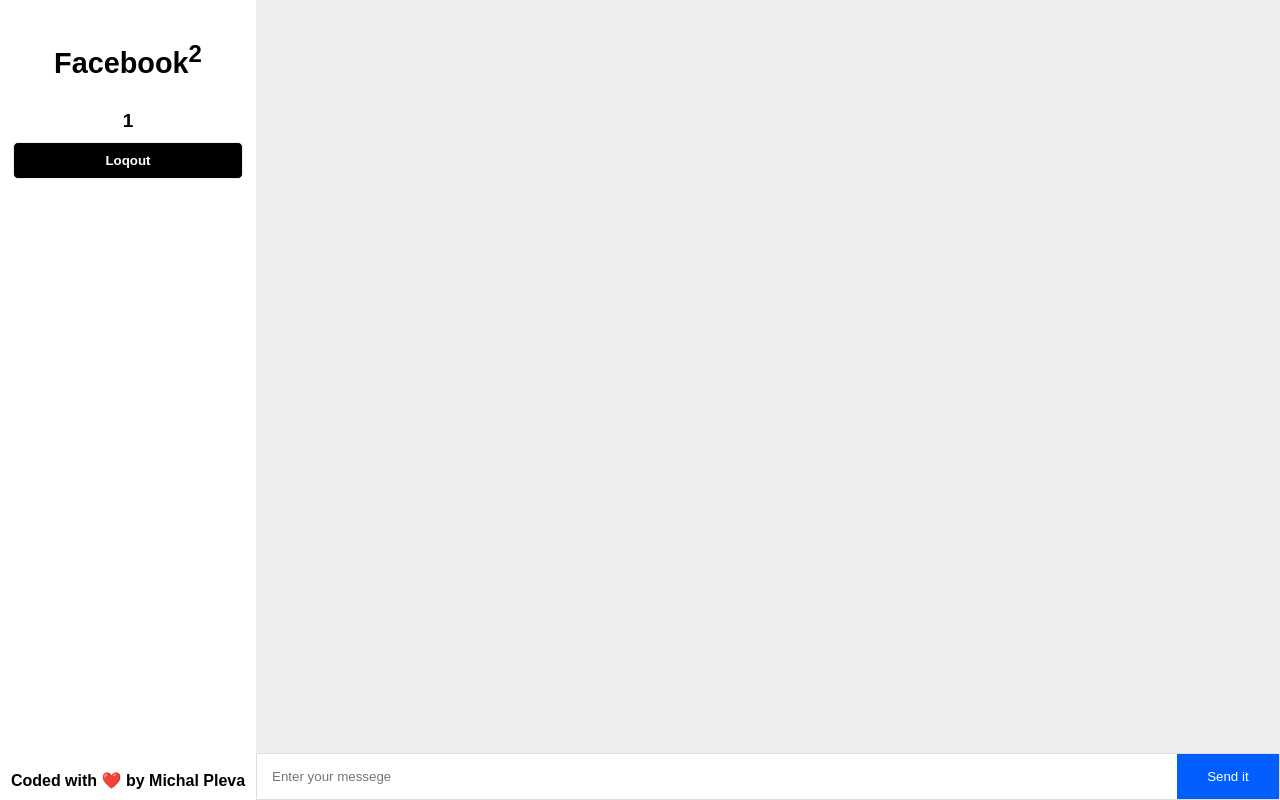
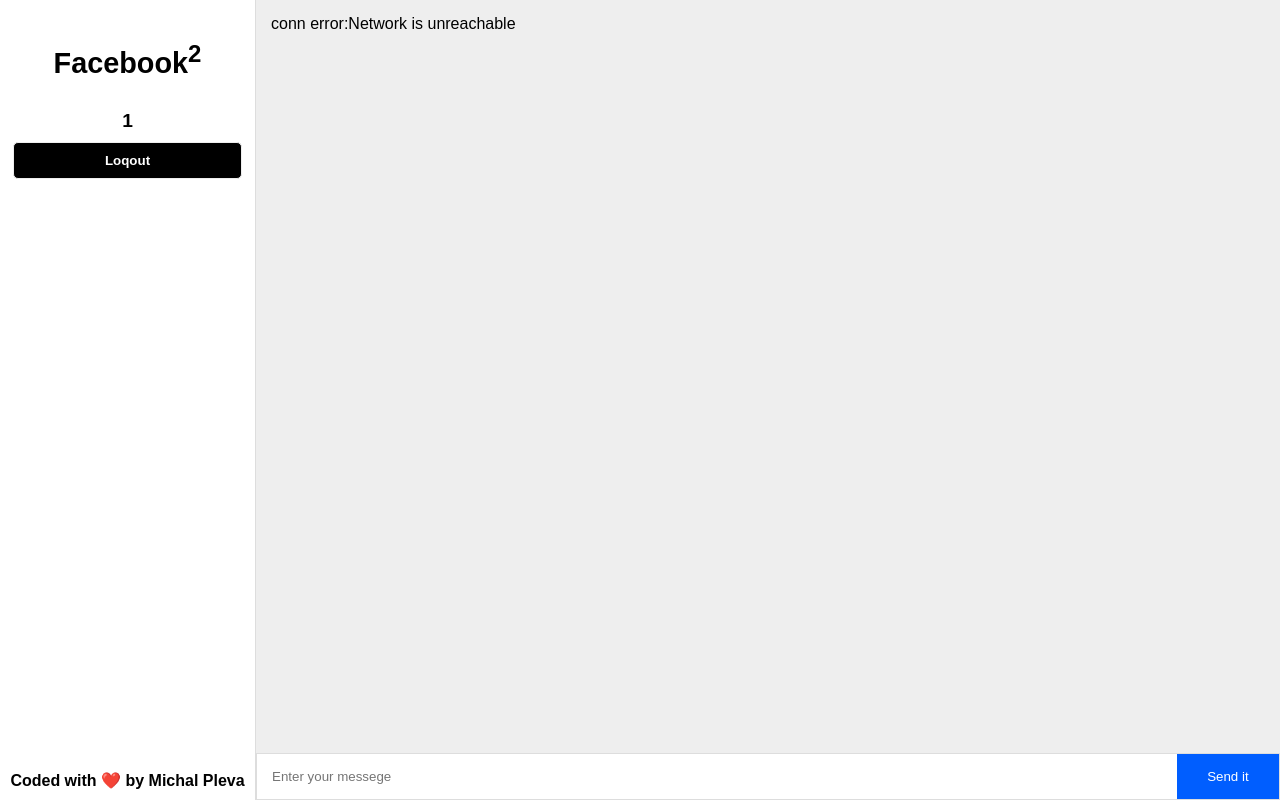
Before and after one commit to MichalPleva8/Chat-API, a PHP site: page /index.php in a window 1280 px wide. Run offline with PHP 8.4, Linux system fonts and the light colour scheme; the visitor is signed in with stand-in values (Sample User, id 1); data that the repository does not hold is empty.

Commit message:
Decoration styling repairs

```diff
--- a/includes/config.inc.php
+++ b/includes/config.inc.php
@@ -1,10 +1,10 @@
 <?php
 
-// $conn = mysqli_connect("mysql80.websupport.sk", "plevisDb", "echo032018MPcd", "plevisDb", 3314);
+$conn = mysqli_connect("mysql80.websupport.sk", "plevisDb", "echo032018MPcd", "plevisDb", 3314);
 
 // $conn = mysqli_connect(null, "plevisDb", "echo032018MPcd", "plevisDb", null, "/tmp/mysql80.sock");
 
-$conn = mysqli_connect("localhost", "root", "", "login");
+// $conn = mysqli_connect("localhost", "root", "", "login");
 
 if (!$conn) {
   die("conn error:" . mysqli_connect_error());
--- a/index.php
+++ b/index.php
@@ -41,7 +41,6 @@
           $(".message-wrap").load("includes/load.inc.php");
           var interval = setInterval(function() {
             $(".message-wrap").load("includes/load.inc.php");
-            console.log(document.getElementsByClassName('message-wrap'));
           }, 3000);
         });
       </script>
--- a/navigation.php
+++ b/navigation.php
@@ -36,6 +36,7 @@
     nav {
       width: 20%;
       background: #fff;
+      border-right: 1px solid #ddd;
       height: 100vh;
       padding: 10px 0px;
       float: left;
@@ -43,7 +44,6 @@
       left: 0;
       top: 0;
     }
-
 
     nav .nav-logo {
       width: 90%;
@@ -128,14 +128,6 @@
       width: 80%;
       height: 100vh;
       position: fixed;
-      overflow-y:
-      <?php
-        if (isset($_SESSION['uidUsers'])) {
-          echo 'scroll';
-        } else {
-          echo 'none';
-        }
-      ?>;
       right: 0;
       top: 0;
     }
@@ -213,9 +205,10 @@
 
     .message-wrap {
       width: auto;
-      height: auto;
-      padding: 15px;
+      height: 100%;
+      padding: 15px 15px 55px 15px;
       background: none;
+      overflow-y: scroll;
     }
 
     .message {
@@ -264,6 +257,22 @@
       margin: 5px 0px;
     }
 
+    ::-webkit-scrollbar {
+      width: 10px;
+    }
+
+    ::-webkit-scrollbar-track {
+      background: #f1f1f1;
+    }
+
+    ::-webkit-scrollbar-thumb {
+      background: #888;
+    }
+
+
+    ::-webkit-scrollbar-thumb:hover {
+      background: #555;
+    }
     </style>
     <title>Chat API</title>
   </head>
```
